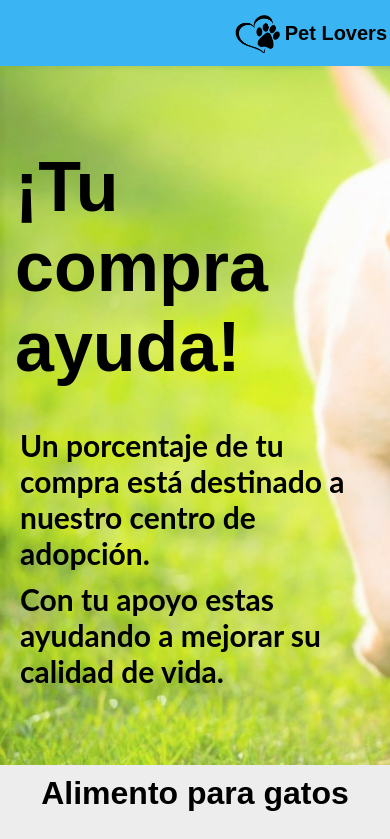
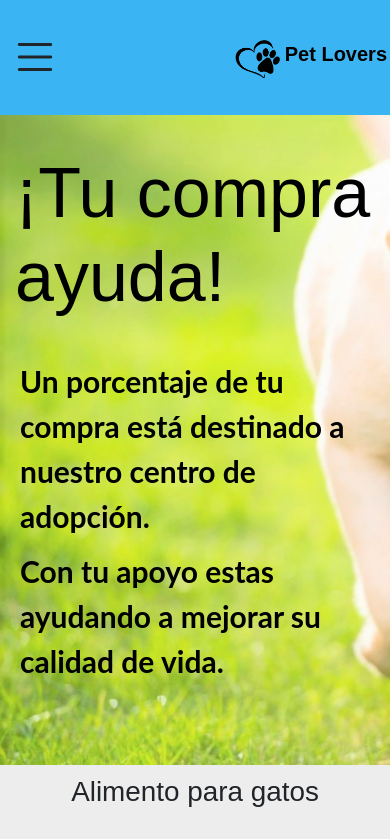
Before and after one commit to KrystaNatalia/Pet-Lovers-entrega-2, a plain HTML site: page pages/gatos.html in a window 390 px wide. Shown: the top 839 px of the page. Drawn offline with nearby package versions, Linux system fonts and the light colour scheme.

Commit message:
problemas contactos 5

```diff
--- a/assets/css/style.css
+++ b/assets/css/style.css
@@ -59,7 +59,7 @@
     display: flex;
     justify-content: space-between;
 }
-.navegador .bi-list{
+.navegador i{
     display: none;
 }
 
@@ -103,7 +103,7 @@
 }
 
 @media screen and (max-width:820px){
-    .navegador .bi-list{
+    .navegador i{
         display: block;
         font-size: 50px;
         padding: 10px;
--- a/pages/gatos.html
+++ b/pages/gatos.html
@@ -7,9 +7,10 @@
     <title>Pet Lovers</title>
     <link rel="preconnect" href="https://fonts.googleapis.com">
     <link rel="preconnect" href="https://fonts.gstatic.com" crossorigin>
-    <link rel="stylesheet" href="https://cdnjs.cloudflare.com/ajax/libs/font-awesome/6.2.1/css/all.min.css" integrity="sha512-MV7K8+y+gLIBoVD59lQIYicR65iaqukzvf/nwasF0nqhPay5w/9lJmVM2hMDcnK1OnMGCdVK+iQrJ7lzPJQd1w==" crossorigin="anonymous" referrerpolicy="no-referrer" />
-    <link rel="stylesheet" href="../assets/css/style.css">
+    <link rel="stylesheet" href="https://cdn.jsdelivr.net/npm/bootstrap-icons@1.10.3/font/bootstrap-icons.css">
+    <link href="https://cdn.jsdelivr.net/npm/bootstrap@5.3.0-alpha1/dist/css/bootstrap.min.css" rel="stylesheet" integrity="sha384-GLhlTQ8iRABdZLl6O3oVMWSktQOp6b7In1Zl3/Jr59b6EGGoI1aFkw7cmDA6j6gD" crossorigin="anonymous">    <link rel="stylesheet" href="../assets/css/style.css">
 </head>
+
 <body class="bodyConHeader">
     <nav class="navegador">
         <i class="bi bi-list"></i>
@@ -108,5 +109,6 @@
             <P>Copyright © 2022 Pet Lovers. Todos los derechos reservados.</P>
         </div>
     </footer>
+    <script src="https://cdn.jsdelivr.net/npm/bootstrap@5.3.0-alpha1/dist/js/bootstrap.bundle.min.js" integrity="sha384-w76AqPfDkMBDXo30jS1Sgez6pr3x5MlQ1ZAGC+nuZB+EYdgRZgiwxhTBTkF7CXvN" crossorigin="anonymous"></script>
 </body>
 </html>
```
Also changed, not shown: pages/adopcion.html (+3 -1 lines), pages/contacto.html (+3 -1 lines), pages/perros.html (+3 -1 lines).
